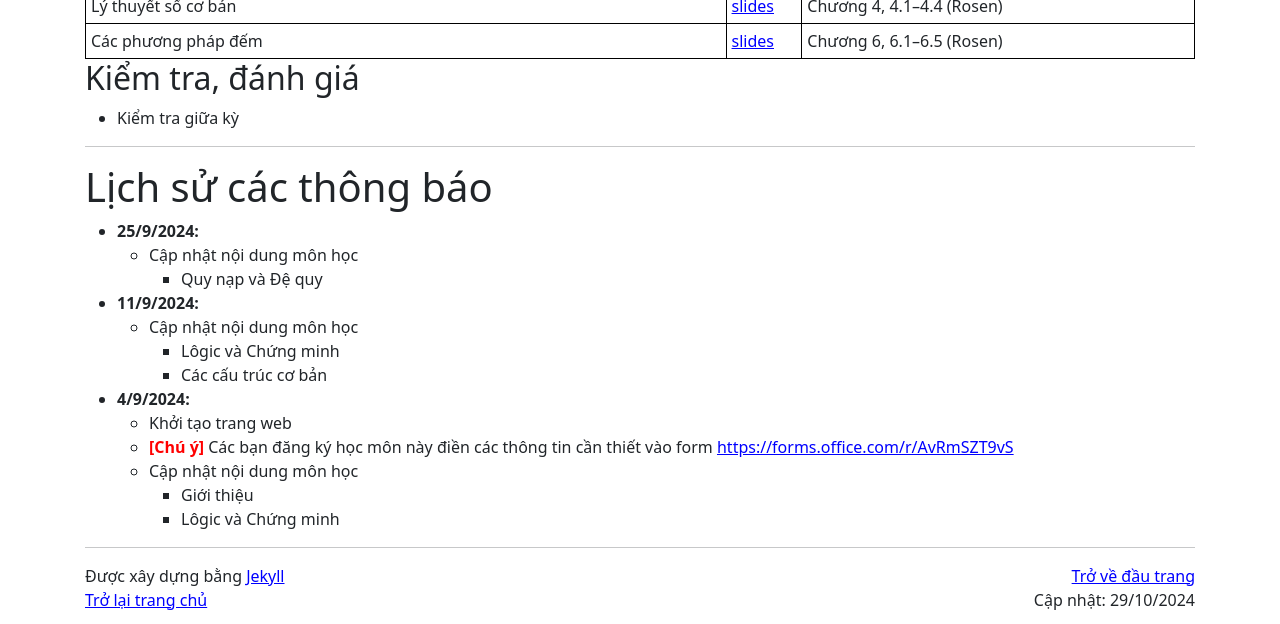
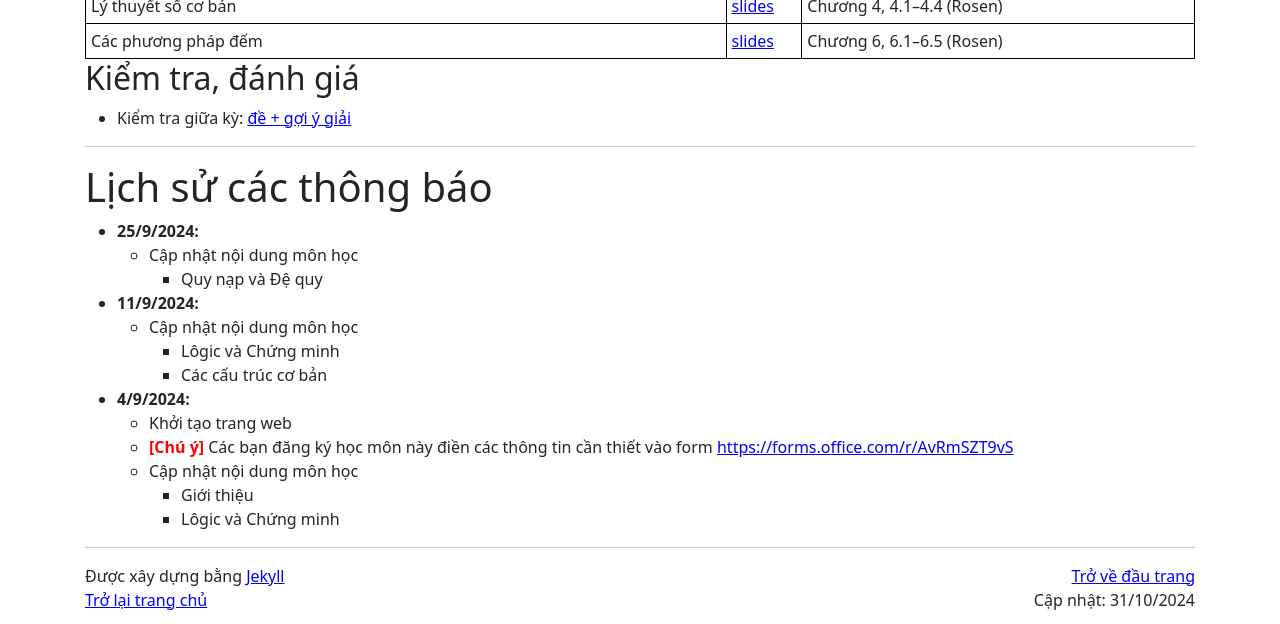
Before and after one commit to hoanganhduc/hoanganhduc.github.io, a Jekyll site: the page built from teaching/VNU-HUS/2024/winter/MAT3500-2/index.md, in a window 1280 px wide and 900 px high, scrolled down 2152 px. Shown: the part 273-897 px from the top of the window. Built offline with Jekyll 4.4.1, drawn with Linux system fonts in a browser that asks for light colours; nearby versions of some CDN libraries; a style sheet for code colours, icons or effects is not loaded.

Commit message:
Updated @ 2024-10-31  14:32:25 ICT

```diff
--- a/teaching/VNU-HUS/2024/winter/MAT3500-2/index.md
+++ b/teaching/VNU-HUS/2024/winter/MAT3500-2/index.md
@@ -1,7 +1,7 @@
 ---
 layout: default
 title: "VNU-HUS MAT3500: Toán rời rạc"
-last_modified_at: 2024-10-29
+last_modified_at: 2024-10-31
 lang: "vi"
 katex: true
 ---
@@ -106,7 +106,7 @@ Xem các thông báo cũ [ở đây](#lịch-sử-các-thông-báo).
 
 ## Kiểm tra, đánh giá
 
-* Kiểm tra giữa kỳ
+* Kiểm tra giữa kỳ: [đề + gợi ý giải]({{ page.url | append: "Midtermsol.pdf" }})
 
 -----
 
```
Also changed, not shown: 2 other files.
